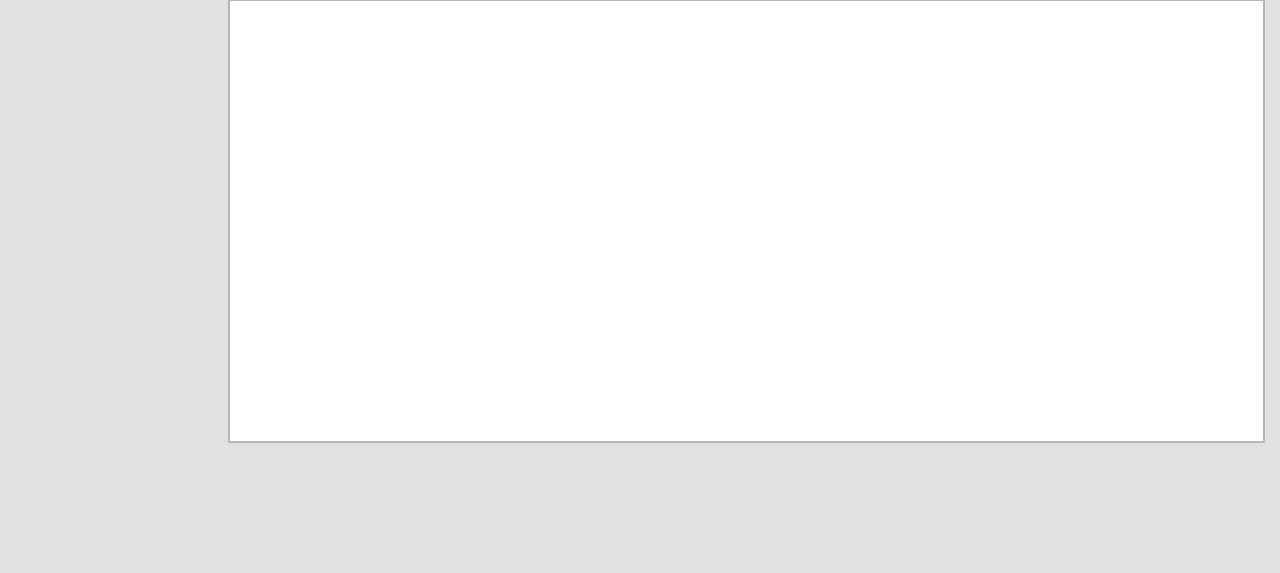
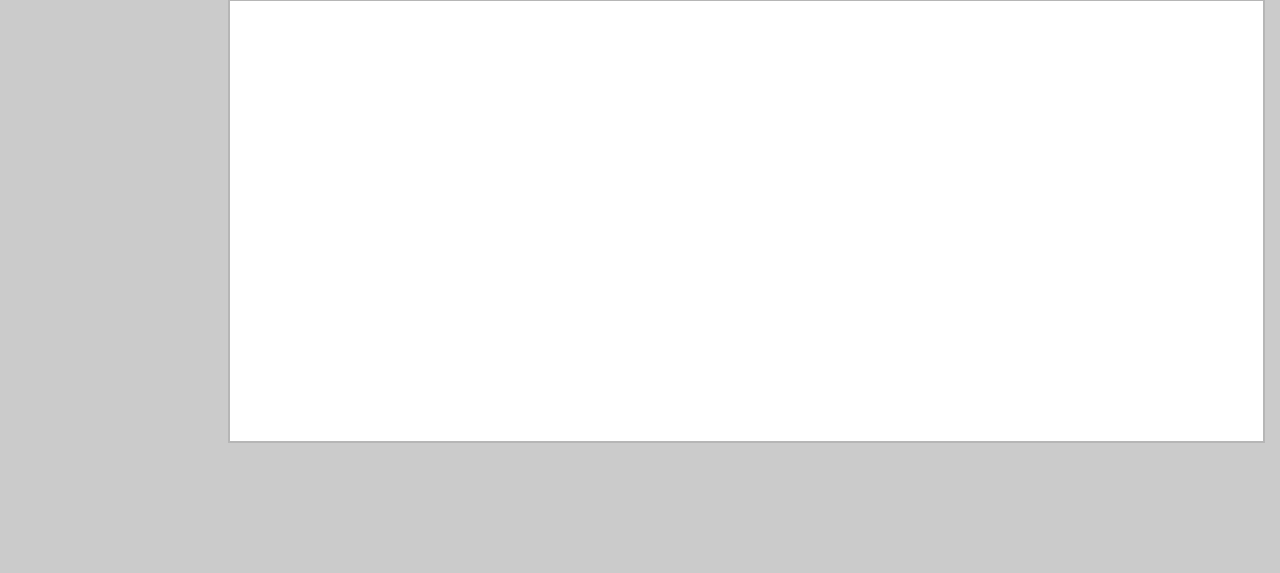
Before and after one commit to Kalsoomalik/EmailClassifier, a Flask app: page / in a window 1280 px wide. Shown: the part 1061-1634 px from the top of the page. Run offline with Flask 2, Linux system fonts and the light colour scheme; data that the repository does not hold is empty; parts of the project's set-up code (start-up, migrations or seed data) failed here and were passed over; some libraries are stand-ins or nearby versions.

Commit message:
preparing for heroku

```diff
--- a/requirements.txt
+++ b/requirements.txt
@@ -14,3 +14,4 @@ SQLAlchemy==1.2.10
 Werkzeug==0.14.1
 gunicorn>=19.7.1
 plotly>=2.0.9
+wordcloud>=1.5.0
--- a/static/css/style.css
+++ b/static/css/style.css
@@ -8,7 +8,7 @@ body {
     height: 100%;
     padding: 0;
     margin: 0;
-    background-color: #e1e1e1;
+    background-color: #cbcbcb;
 }
 
 /* The wrapper contains all of the page's content besides the footer, which is pushed to the bottom of the page */
@@ -27,7 +27,7 @@ body {
     left: 0;
     min-height: 100px;
     /*background: #4e5d6c;*/
-    background: #e1e1e1;
+    background: #cbcbcb;
 }
 
 /* The code styles the text at the bottom of the footer */
@@ -38,7 +38,7 @@ body {
     left: 0;
     padding: 5px;
     /*background: #1b3146;*/
-    background: #e1e1e1;
+    background: #cbcbcb;
 
 }
 
```
Also changed, not shown: cloud.png, static/images/background.jpg, static/images/background1.jpg (added).
